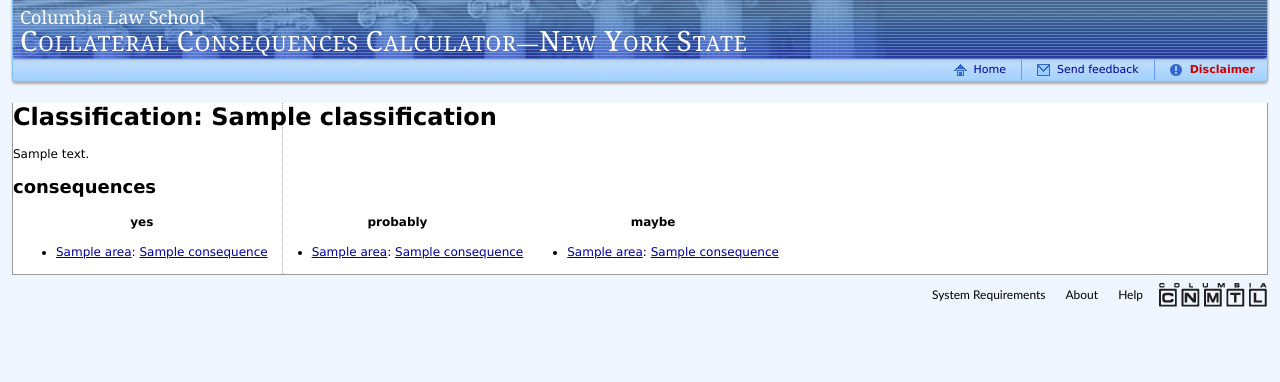
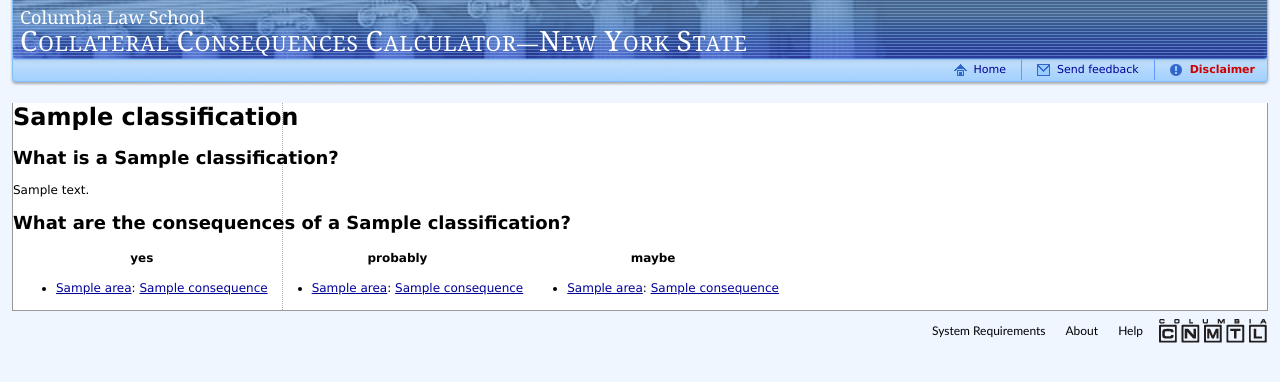
Before and after one commit to ccnmtl/ccdb, a Django app: template templates/law/view_classification.html in a window 1280 px wide. Shown: the top 382 px of the page. Run offline with Django 3.2, Linux system fonts and the light colour scheme; the template is opened without the code that fills it: most values are stand-ins (such as "Sample title", 1, 10 or a date in 2020).

Commit message:
formatted classification page according to wireframe

```diff
--- a/templates/law/view_classification.html
+++ b/templates/law/view_classification.html
@@ -1,47 +1,15 @@
 {% extends "base.html" %}
-
+{% load markup %}
 {% block content %}
 {{ block.super }}
 
-<h1>Classification: {{ classification.label }}</h1>
-<p>{{ classification.description }}</p>
-
-{% if classification.all_charges %}
-<h2>charges</h2>
-<table class="categories">
-  <tr><th class="yes">yes</th><th class="probably">probably</th><th class="maybe">maybe</th></tr>
-  <tr>
-    <td>
-      <ul>
-	{% for cc in classification.yes %}
-	<li><a href="{{cc.charge.get_absolute_url}}">{{ cc.charge.label }}</a></li>
-	{% endfor %}
-      </ul>
-    </td>
-
-    <td>
-      <ul>
-	{% for cc in classification.probably %}
-	<li><a href="{{cc.charge.get_absolute_url}}">{{ cc.charge.label }}</a></li>
-	{% endfor %}
-      </ul>
-    </td>
-
-    <td>
-      <ul>
-	{% for cc in classification.maybe %}
-	<li><a href="{{cc.charge.get_absolute_url}}">{{ cc.charge.label }}</a></li>
-	{% endfor %}
-      </ul>
-    </td>
-  </tr>
-</table>
-
-{% endif %}
+<h1>{{ classification.label }}</h1>
+<h2>What is a {{ classification.label }}?</h2>
+<div class="description">{{ classification.description|markdown }}</div>
 
 {% if classification.consequences %}
 
-<h2>consequences</h2>
+<h2>What are the consequences of a {{ classification.label }}?</h2>
 
 
 <table class="categories">
@@ -78,4 +46,40 @@
 
 
 
+{% if classification.all_charges %}
+<h2>Which offenses may be {{ classification.label }}?</h2>
+<table class="categories">
+  <tr><th class="yes">yes</th><th class="probably">probably</th><th class="maybe">maybe</th></tr>
+  <tr>
+    <td>
+      <ul>
+	{% for cc in classification.yes %}
+	<li><a href="{{cc.charge.get_absolute_url}}">{{ cc.charge.label }}</a></li>
+	{% endfor %}
+      </ul>
+    </td>
+
+    <td>
+      <ul>
+	{% for cc in classification.probably %}
+	<li><a href="{{cc.charge.get_absolute_url}}">{{ cc.charge.label }}</a></li>
+	{% endfor %}
+      </ul>
+    </td>
+
+    <td>
+      <ul>
+	{% for cc in classification.maybe %}
+	<li><a href="{{cc.charge.get_absolute_url}}">{{ cc.charge.label }}</a></li>
+	{% endfor %}
+      </ul>
+    </td>
+  </tr>
+</table>
+
+{% endif %}
+
+
+
+
 {% endblock %}
```
